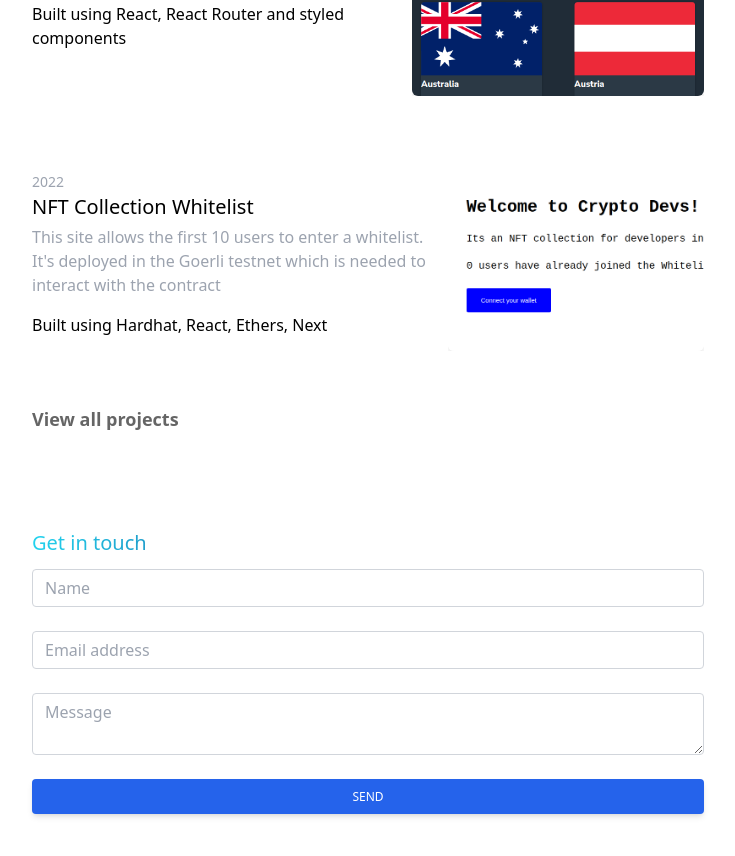
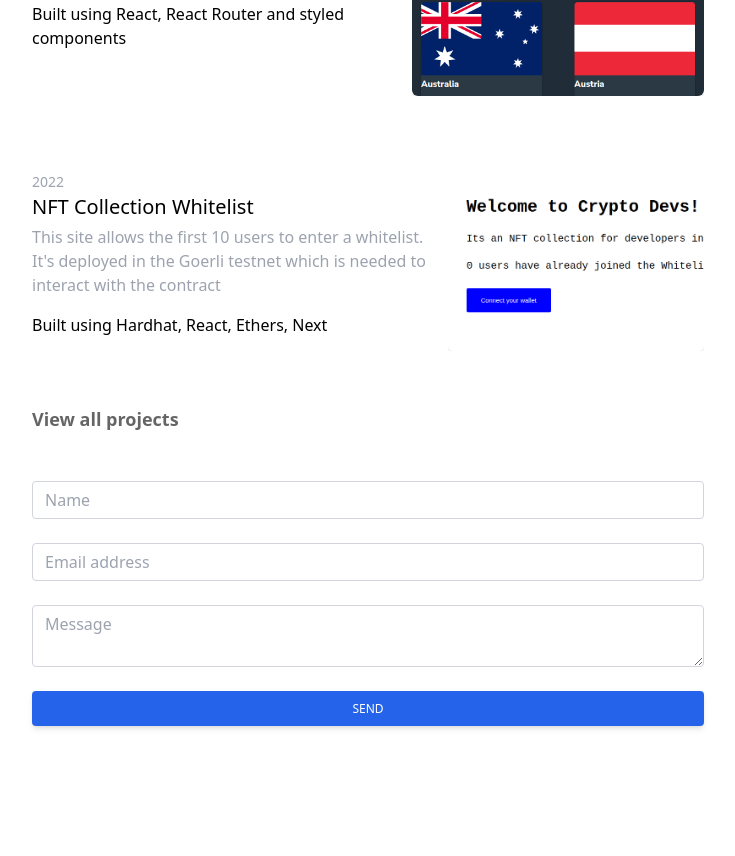
Before and after one commit to aitor-react/portfolio, a Next.js app: page / in a window 1280 px wide. Shown: the part 1077-1933 px from the top of the page, without its empty margins (272-1007 px from the left). After the commit the page ends 1883 px from the top, so only its background shows below. Built offline with nearby package versions, Linux system fonts and the light colour scheme.

Commit message:
refactor formik

```diff
--- a/components/Layout/Footer.tsx
+++ b/components/Layout/Footer.tsx
@@ -1,17 +1,13 @@
 import React from "react";
-import { useFormik } from "formik";
+import { Formik, Field, Form, ErrorMessage } from 'formik';
 import Title from "../core/Title";
 import * as Yup from 'yup';
 
 const Footer = () => {
-
-  const formik = useFormik({
-    initialValues: {
-      firstName: '',
-      message: '',
-      email: '',
-    },
-    validationSchema: Yup.object({
+  return (
+    <Formik
+      initialValues= {{firstName: '',message: '',email: ''}}
+      validationSchema={Yup.object({
         firstName: Yup.string()
           .min(3, 'Name must be at least 3 characters long')
           .required('Required'),
@@ -21,23 +17,19 @@ const Footer = () => {
         email: Yup.string()
           .email('Invalid email address')
           .required('Required'),
-    }),
-    onSubmit: values => {
+      })}
+      onSubmit={(values, actions) => {
+        setTimeout(() => {
           alert(JSON.stringify(values, null, 2))
-    },
-  });
+          actions.setSubmitting(false)
+        }, 400);
+      }}
+    >
+      <Form className="pb-20">
 
-  return (
-
-        <div className="py-12">
-            <Title
-              title="Get in touch"
-              style="gradient"/>
-        <div/>
-        <form onSubmit={formik.handleSubmit} className="pb-20">
           <div className="form-group mb-6">
             <label htmlFor="firstName"></label>
-            <input
+            <Field
               className="form-control block
               w-full
               px-3
@@ -54,17 +46,16 @@ const Footer = () => {
               focus:text-gray-700 focus:bg-white focus:border-blue-600 focus:outline-none"
               id="firstName"
               type="text"
+              label="firstName"
+              name="firstName"
               placeholder="Name"
-              {...formik.getFieldProps('firstName')}
             />
-            {formik.touched.firstName && formik.errors.firstName ? (
-              <div>{formik.errors.firstName}</div>
-            ) : null}
+            <ErrorMessage name="firstName" />
           </div>
 
           <div className="form-group mb-6">
             <label htmlFor="email"></label>
-            <input
+            <Field
               className="form-control block
               w-full
               px-3
@@ -81,17 +72,17 @@ const Footer = () => {
               focus:text-gray-700 focus:bg-white focus:border-blue-600 focus:outline-none"
               id="email"
               type="email"
+              label="email"
+              name="email"
               placeholder="Email address"
-              {...formik.getFieldProps('email')}
             />
-            {formik.touched.email && formik.errors.email ? (
-            <div>{formik.errors.email}</div>
-            ) : null}
+            <ErrorMessage name="email" />
           </div>
 
           <div className="form-group mb-6">
             <label htmlFor="message"></label>
-            <textarea
+            <Field
+            as="textarea"
             className="form-control block
             w-full
             px-3
@@ -107,12 +98,11 @@ const Footer = () => {
             m-0
             focus:text-gray-700 focus:bg-white focus:border-blue-600 focus:outline-none"
             id="message"
+            label="message"
+            name="message"
             placeholder="Message"
-            {...formik.getFieldProps('message')}>
-            </textarea>
-            {formik.touched.message && formik.errors.message ? (
-              <div>{formik.errors.message}</div>
-            ) : null}
+            />
+            <ErrorMessage name="message" />
           </div>
 
           <button
@@ -134,11 +124,10 @@ const Footer = () => {
               active:bg-blue-800 active:shadow-lg
               transition
               duration-150
-              ease-in-out"
-          >Send</button>
-        </form>
-    </div>
-  )
+              ease-in-out">Send</button>
+        </Form>
+    </Formik>
+  );
 };
 
 export default Footer;
```
Lines whose indentation alone changed are shown as unchanged.
